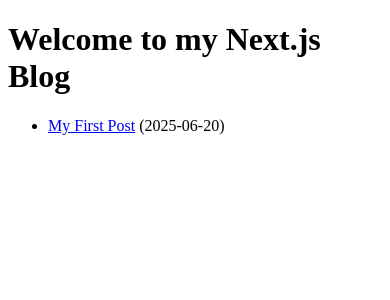
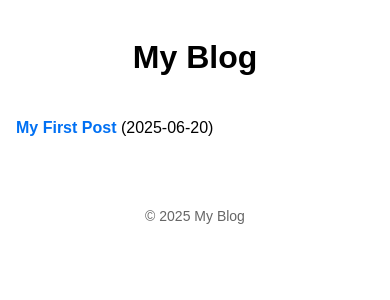
Before and after one commit to mcd77/gpt-test, a Next.js app: page / in a window 390 px wide. Shown: the top 300 px of the page. Built offline with nearby package versions, Linux system fonts and the light colour scheme.

Commit message:
Enhance blog design and responsiveness

```diff
--- /dev/null
+++ b/components/layout.js
@@ -0,0 +1,16 @@
+import Head from 'next/head';
+
+export default function Layout({ children }) {
+  return (
+    <div className="container">
+      <Head>
+        <meta name="viewport" content="width=device-width, initial-scale=1" />
+      </Head>
+      <header>
+        <h1>My Blog</h1>
+      </header>
+      <main>{children}</main>
+      <footer>&copy; 2025 My Blog</footer>
+    </div>
+  );
+}
--- a/pages/[id].js
+++ b/pages/[id].js
@@ -1,4 +1,5 @@
 import Head from 'next/head';
+import Layout from '../components/layout';
 import { getAllPostIds, getPostData } from '../lib/posts';
 
 export async function getStaticProps({ params }) {
@@ -20,7 +21,7 @@
 
 export default function Post({ postData }) {
   return (
-    <div>
+    <Layout>
       <Head>
         <title>{postData.title}</title>
       </Head>
@@ -28,6 +29,6 @@
         <h1>{postData.title}</h1>
         <div dangerouslySetInnerHTML={{ __html: postData.contentHtml }} />
       </article>
-    </div>
+    </Layout>
   );
 }
--- /dev/null
+++ b/pages/_app.js
@@ -0,0 +1,5 @@
+import '../styles/globals.css';
+
+export default function App({ Component, pageProps }) {
+  return <Component {...pageProps} />;
+}
--- a/pages/index.js
+++ b/pages/index.js
@@ -1,5 +1,7 @@
 import Link from 'next/link';
+import Layout from '../components/layout';
 import { getSortedPostsData } from '../lib/posts';
+import styles from '../styles/Home.module.css';
 
 export async function getStaticProps() {
   const allPostsData = getSortedPostsData();
@@ -12,15 +14,14 @@
 
 export default function Home({ allPostsData }) {
   return (
-    <div>
-      <h1>Welcome to my Next.js Blog</h1>
-      <ul>
+    <Layout>
+      <ul className={styles.postList}>
         {allPostsData.map(({ id, title, date }) => (
           <li key={id}>
             <Link href={`/${id}`}>{title}</Link> ({date})
           </li>
         ))}
       </ul>
-    </div>
+    </Layout>
   );
 }
--- /dev/null
+++ b/styles/Home.module.css
@@ -0,0 +1,3 @@
+.postList a {
+  font-weight: bold;
+}
--- /dev/null
+++ b/styles/globals.css
@@ -0,0 +1,42 @@
+body {
+  font-family: Arial, sans-serif;
+  margin: 0;
+  padding: 0;
+  line-height: 1.6;
+}
+
+.container {
+  max-width: 800px;
+  margin: 0 auto;
+  padding: 0 1rem;
+}
+
+header {
+  text-align: center;
+  margin: 2rem 0;
+}
+
+footer {
+  text-align: center;
+  margin: 4rem 0 2rem;
+  color: #666;
+  font-size: 0.875rem;
+}
+
+ul {
+  padding: 0;
+  list-style: none;
+}
+
+li {
+  margin: 1rem 0;
+}
+
+a {
+  color: #0070f3;
+  text-decoration: none;
+}
+
+article h1 {
+  margin-bottom: 1rem;
+}
```
Also changed, not shown: 1 other file (tests, documents, lock files or other folders).
